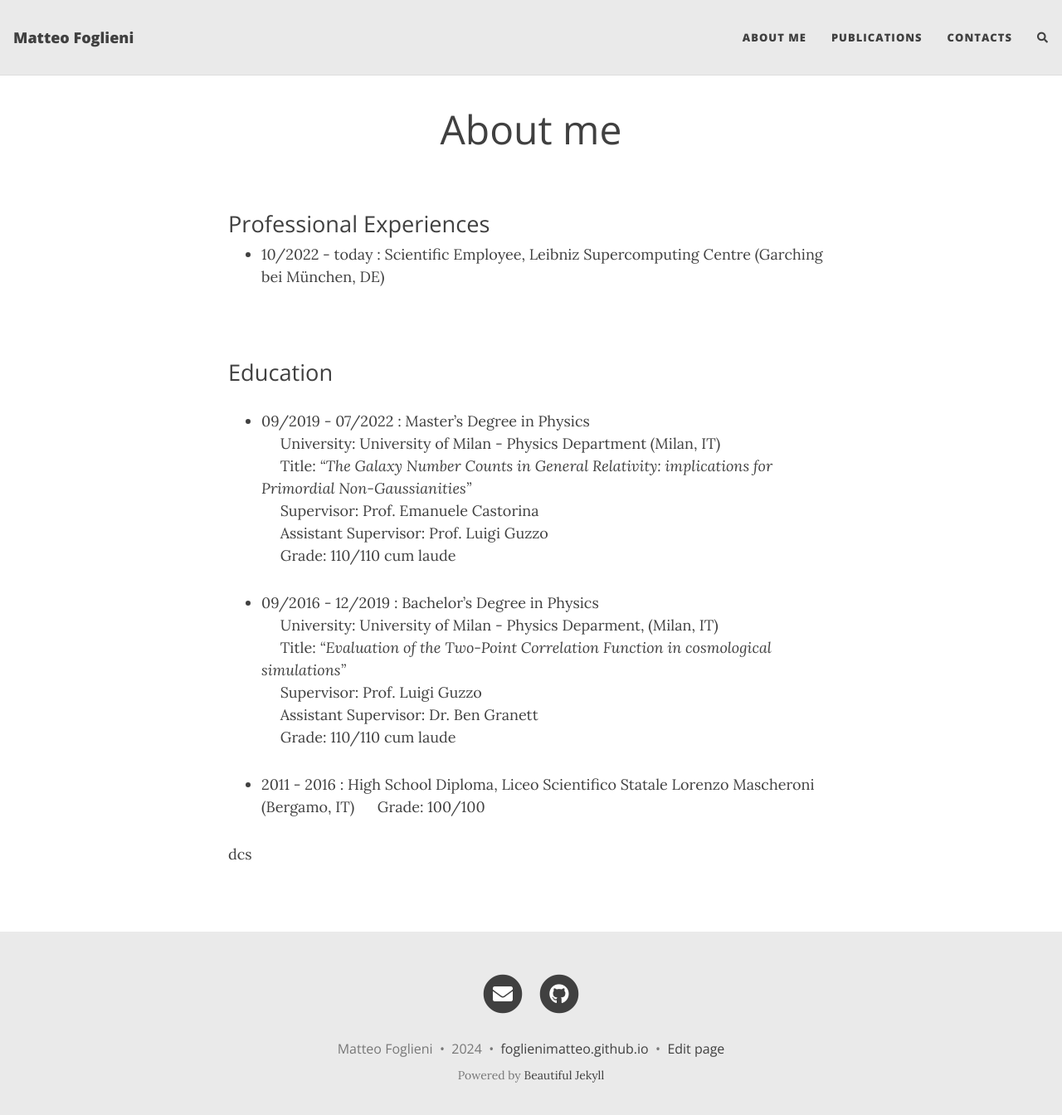
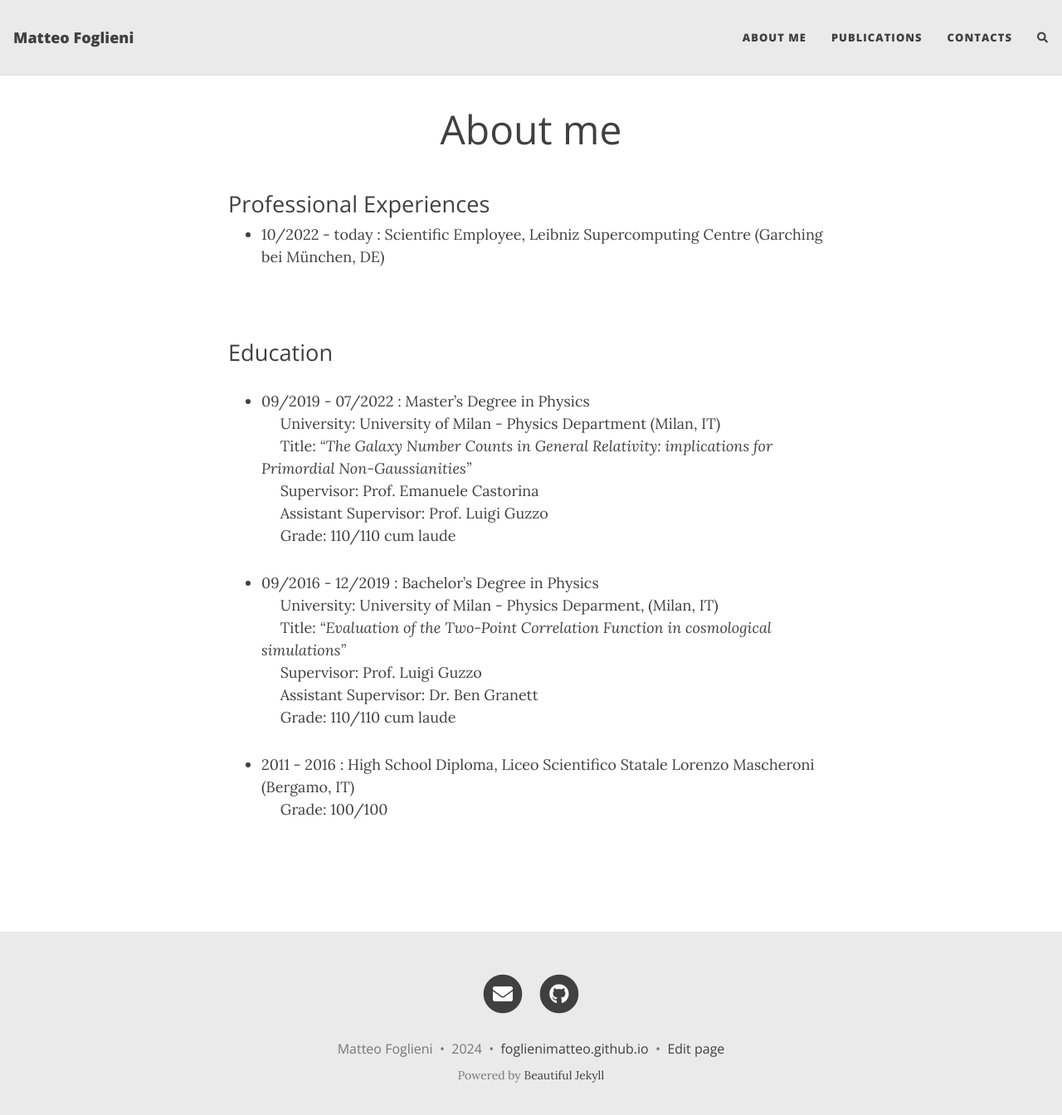
Before and after one commit to foglienimatteo/foglienimatteo.github.io, a Jekyll site: the page built from aboutme.md, in a window 1280 px wide and 1357 px high. Shown: the top 1344 px of the window at 83% size. Built offline with Jekyll 4.4.1, drawn with Linux system fonts in a browser that asks for light colours; nearby versions of some CDN libraries; comment, search, counter and statistics services are not loaded.

Commit message:
checking width

```diff
--- a/_layouts/page.html
+++ b/_layouts/page.html
@@ -4,7 +4,7 @@
 
 {% include header.html type="page" %}
 
-<main class="{% if page.full-width %} container w-screen mt-4 {% else %} container w-screen mt-4 {% endif %}">
+<main class="{% if page.full-width %} container-fluid {% else %} container-md {% endif %}">
   <div class="row">
     <div class="{% if page.full-width %} col {% else %} col-xl-8 offset-xl-2 col-lg-10 offset-lg-1 {% endif %}">
       {% if page.before-content %}
--- a/aboutme.md
+++ b/aboutme.md
@@ -27,7 +27,5 @@
   &emsp; Assistant Supervisor: Dr. Ben Granett<br>
   &emsp; Grade: 110/110 cum laude
 
-- 2011 - 2016 : High School Diploma, Liceo Scientifico Statale Lorenzo Mascheroni (Bergamo, IT)
+- 2011 - 2016 : High School Diploma, Liceo Scientifico Statale Lorenzo Mascheroni (Bergamo, IT)<br>
   &emsp; Grade: 100/100
-
-dcs
```
